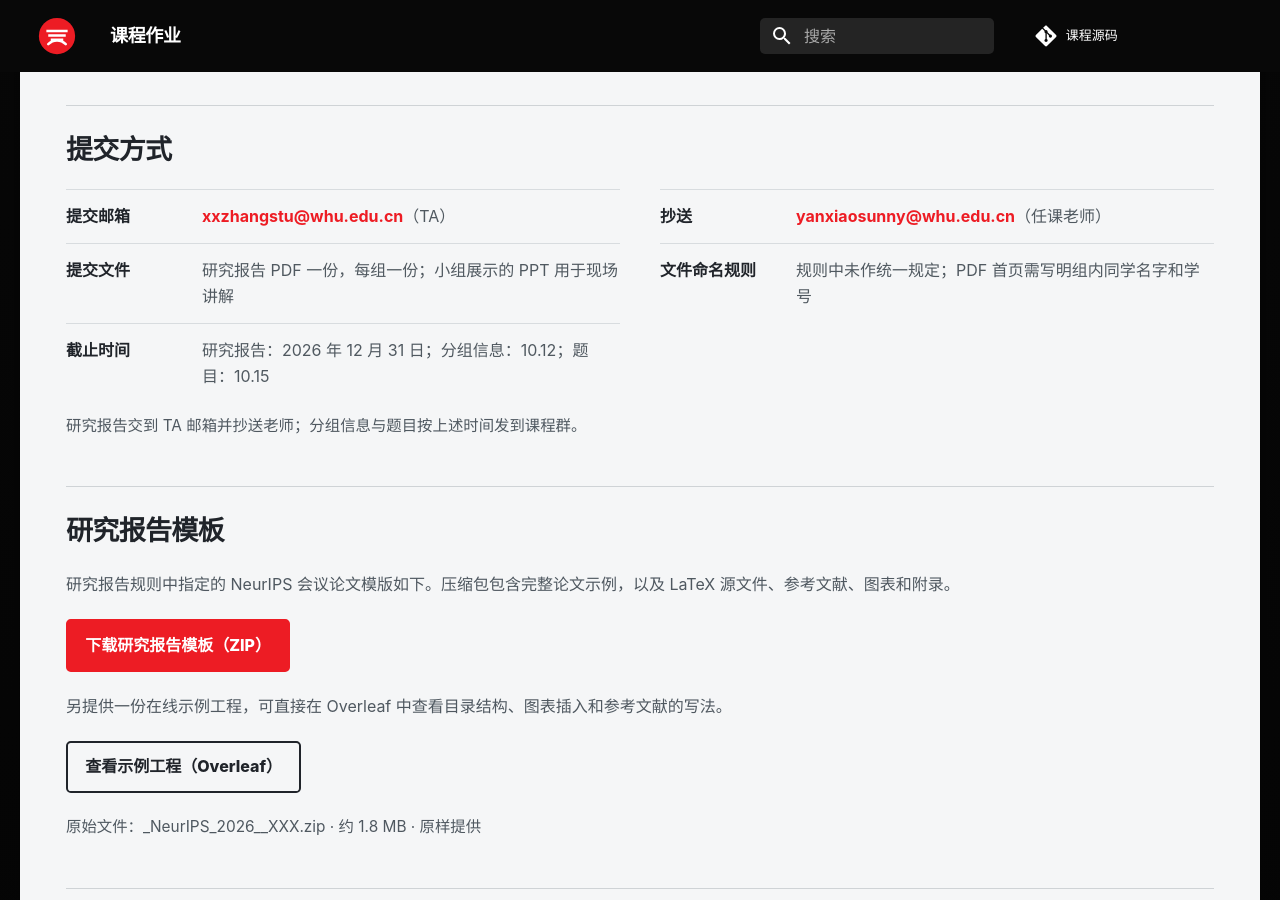
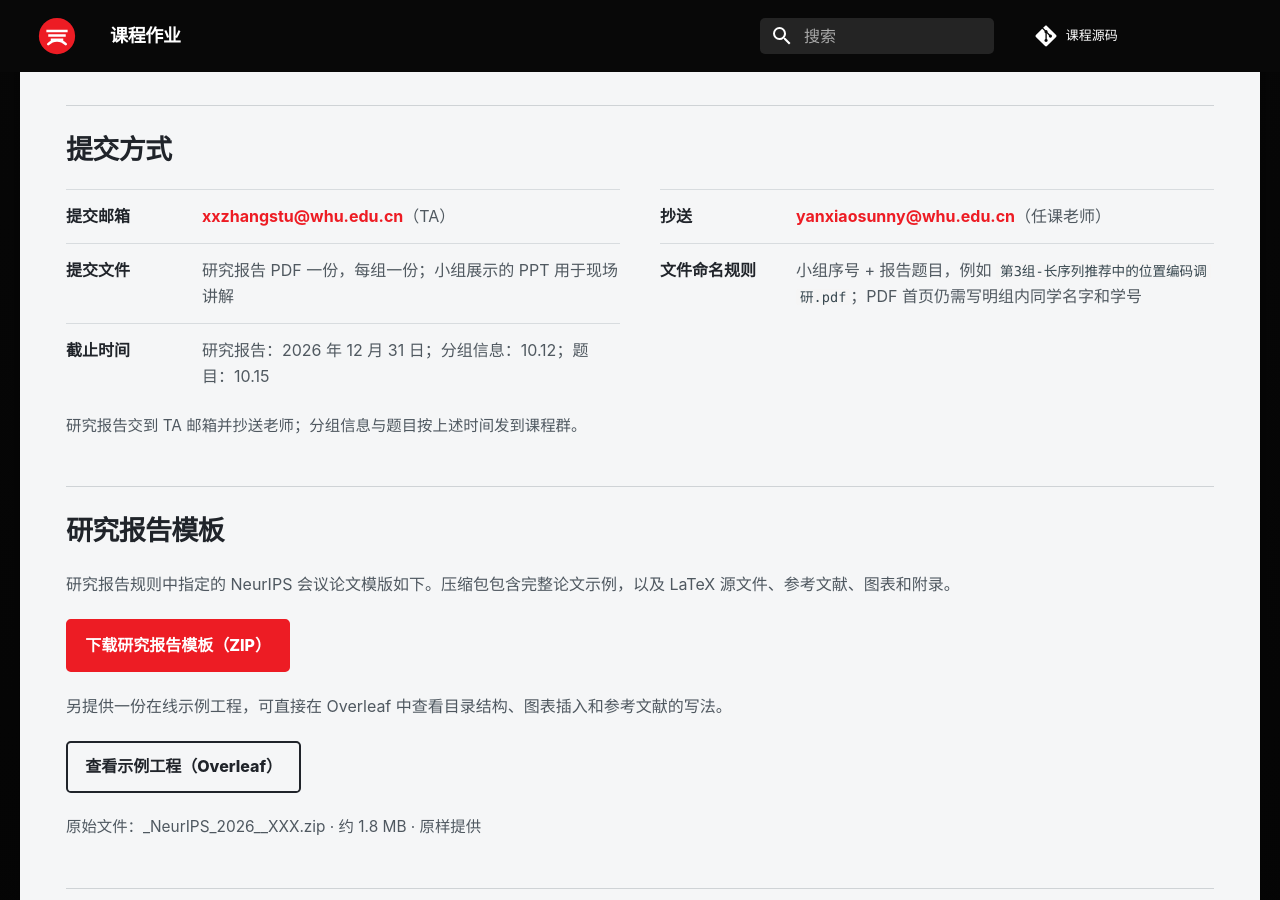
Before and after one commit to xxzhang99/research-training-course, an MkDocs documentation site: the page built from docs/assignments/index.md, in a window 1280 px wide and 900 px high, scrolled down 1911 px. Built offline with MkDocs 1.6.1 and Material for MkDocs 9.7.7, drawn with Linux system fonts in a browser that asks for light colours; comment, search, counter and statistics services are not loaded.

Commit message:
Specify report filename rule: group number plus report title

```diff
--- a/docs/assignments/index.md
+++ b/docs/assignments/index.md
@@ -69,7 +69,7 @@ hide:
 <div><strong>提交邮箱</strong><span><a href="mailto:xxzhangstu@whu.edu.cn" style="overflow-wrap: anywhere;">xxzhangstu@whu.edu.cn</a>（TA）</span></div>
 <div><strong>抄送</strong><span><a href="mailto:yanxiaosunny@whu.edu.cn" style="overflow-wrap: anywhere;">yanxiaosunny@whu.edu.cn</a>（任课老师）</span></div>
 <div><strong>提交文件</strong><span>研究报告 PDF 一份，每组一份；小组展示的 PPT 用于现场讲解</span></div>
-<div><strong>文件命名规则</strong><span>规则中未作统一规定；PDF 首页需写明组内同学名字和学号</span></div>
+<div><strong>文件命名规则</strong><span>小组序号 + 报告题目，例如 <code>第3组-长序列推荐中的位置编码调研.pdf</code>；PDF 首页仍需写明组内同学名字和学号</span></div>
 <div><strong>截止时间</strong><span>研究报告：2026 年 12 月 31 日；分组信息：10.12；题目：10.15</span></div>
 </div>
 <p class="small-note">研究报告交到 TA 邮箱并抄送老师；分组信息与题目按上述时间发到课程群。</p>
```
